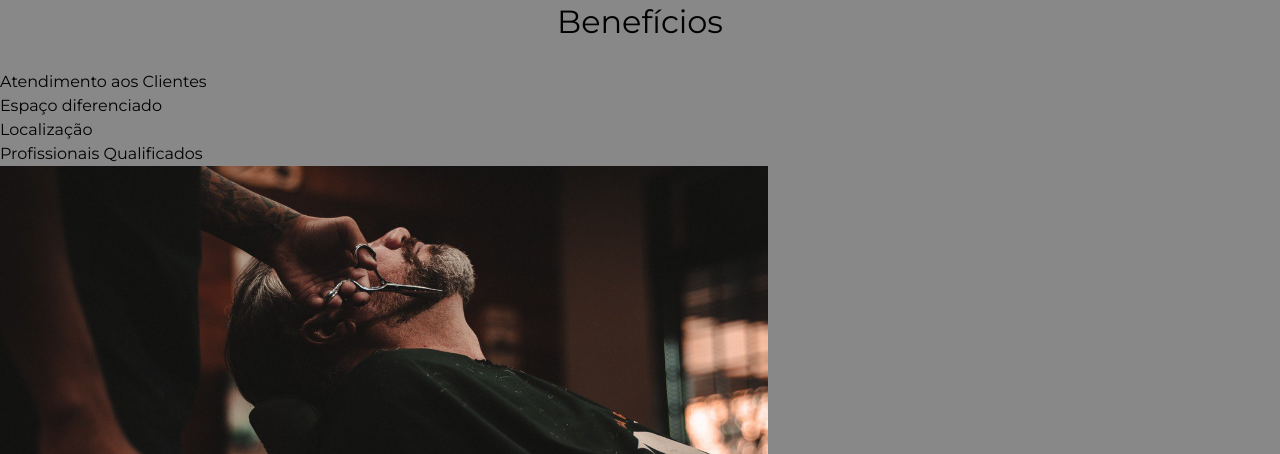
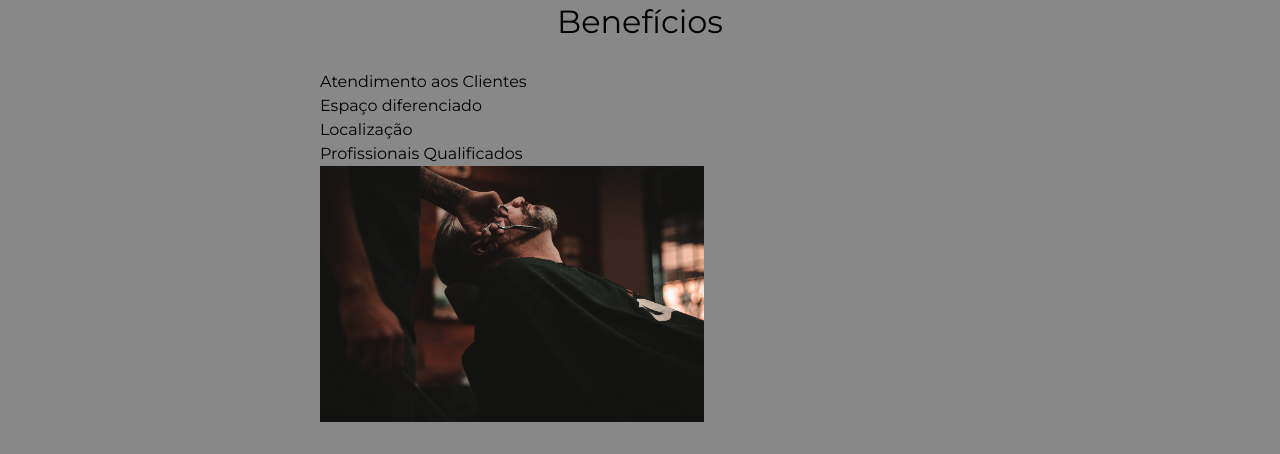
Before and after one commit to KnHcs/mengo, a plain HTML site: page index.html in a window 1280 px wide. Shown: the part 1521-1975 px from the top of the page. Drawn offline with Linux system fonts and the light colour scheme.

Commit message:
Update index.html

```diff
--- a/index.html
+++ b/index.html
@@ -39,19 +39,20 @@
 		<section class="mapa">
     			<h3 class="titulo-principal">Nosso estabelecimento</h3>
     			<p>Nosso estabelecimento está localizado no coração da cidade.</p>
-		<iframe src="https://www.google.com/maps/embed?pb=!1m18!1m12!1m3!1d57645.52225509303!2d-49.2510986663943!3d-25.44344035329259!2m3!1f0!2f0!3f0!3m2!1i1024!2i768!4f13.1!3m3!1m2!1s0x94dcfb53eb1fcef5%3A0x4b49ecb8c5c2aee6!2zQUtJUMODTw!5e0!3m2!1spt-BR!2sbr!4v1716807518596!5m2!1spt-BR!2sbr" width="100%" height="300" style="border:0;" allowfullscreen="" loading="lazy" referrerpolicy="no-referrer-when-downgrade"></iframe>
+			<div class="mapa-conteudo">
+				<iframe src="https://www.google.com/maps/embed?pb=!1m18!1m12!1m3!1d57645.52225509303!2d-49.2510986663943!3d-25.44344035329259!2m3!1f0!2f0!3f0!3m2!1i1024!2i768!4f13.1!3m3!1m2!1s0x94dcfb53eb1fcef5%3A0x4b49ecb8c5c2aee6!2zQUtJUMODTw!5e0!3m2!1spt-BR!2sbr!4v1716807518596!5m2!1spt-BR!2sbr" width="100%" height="300" style="border:0;" allowfullscreen="" loading="lazy" referrerpolicy="no-referrer-when-downgrade"></iframe>
 		</section>
 		<section class="beneficios">
 			<h3 class="titulo-principal">Benefícios</h3>
-
+                <div class="conteudo-beneficios">
 			<ul>
 				<li class="itens">Atendimento aos Clientes</li>
 				<li class="itens">Espaço diferenciado</li>
 				<li class="itens">Localização</li>
 				<li class="itens">Profissionais Qualificados</li>
-			</ul>
+			</ul><img src="beneficios.jpg" class="imagem-beneficios">
+		</div>
 
-			<img src="beneficios.jpg" class="imagem-beneficios">
 			<div class="video">
 			<iframe width="560" height="315" src="https://www.youtube.com/embed/GNUOEr9D5yI?si=UAl98Gn-bQNtnG4N" title="YouTube video player" frameborder="0" allow="accelerometer; autoplay; clipboard-write; encrypted-media; gyroscope; picture-in-picture; web-share" referrerpolicy="strict-origin-when-cross-origin" allowfullscreen></iframe>
 			</div>
```
